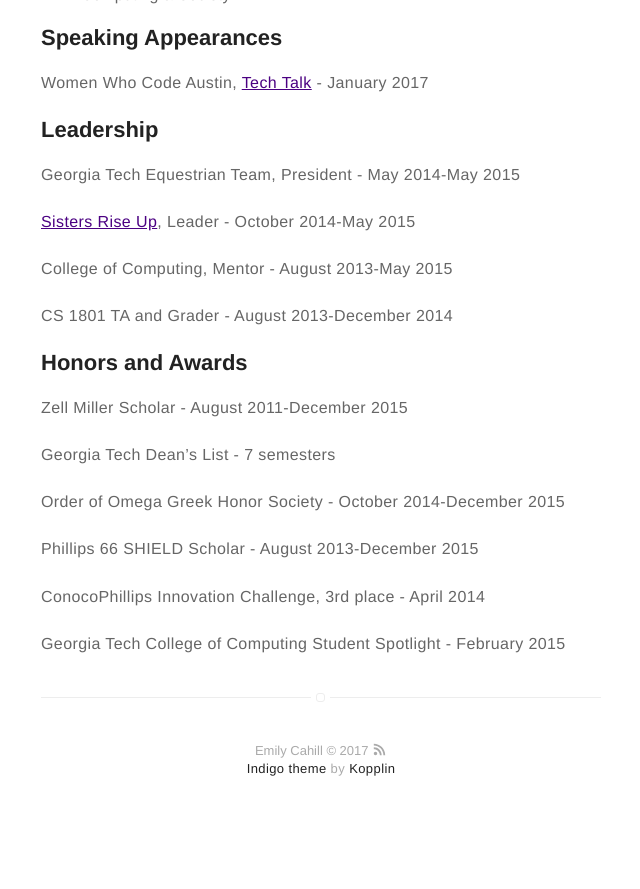
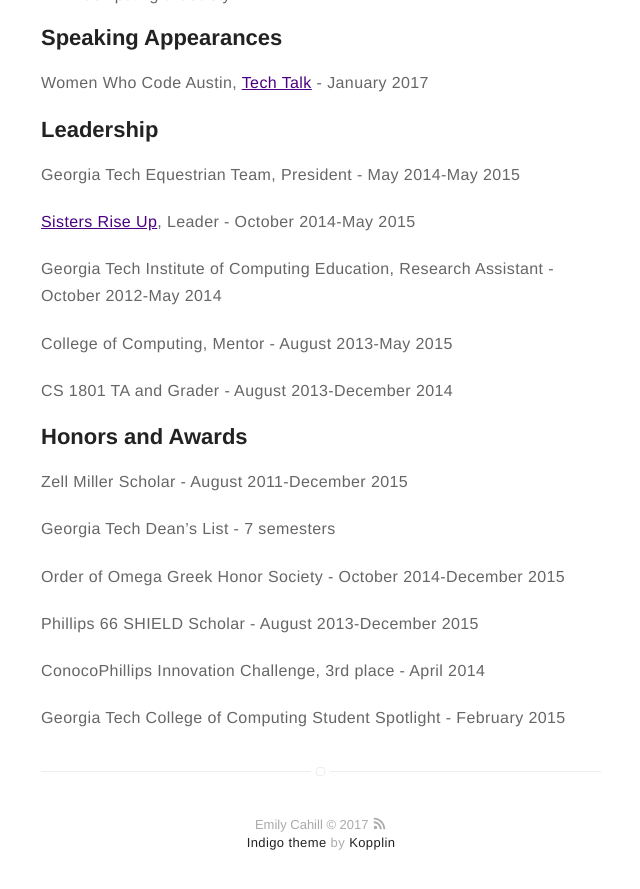
Before and after one commit to ecahill/emilycahill-v2, a Jekyll site: the page built from resume.md, in a window 1280 px wide and 900 px high, scrolled down 2225 px. Shown: the top 889 px of the window, without its empty margins (319-959 px from the left). Built offline with Jekyll 4.4.1, drawn with Linux system fonts in a browser that asks for light colours; before the commit the page ends 3065 px from its top, so only the background shows below that.

Commit message:
Update resume.md

```diff
--- a/resume.md
+++ b/resume.md
@@ -97,6 +97,8 @@ Georgia Tech Equestrian Team, President - May 2014-May 2015
 
 [Sisters Rise Up](http://www.ecepalliance.org/sisters-rise), Leader - October 2014-May 2015
 
+Georgia Tech Institute of Computing Education, Research Assistant - October 2012-May 2014
+
 College of Computing, Mentor - August 2013-May 2015
 
 CS 1801 TA and Grader - August 2013-December 2014
```
